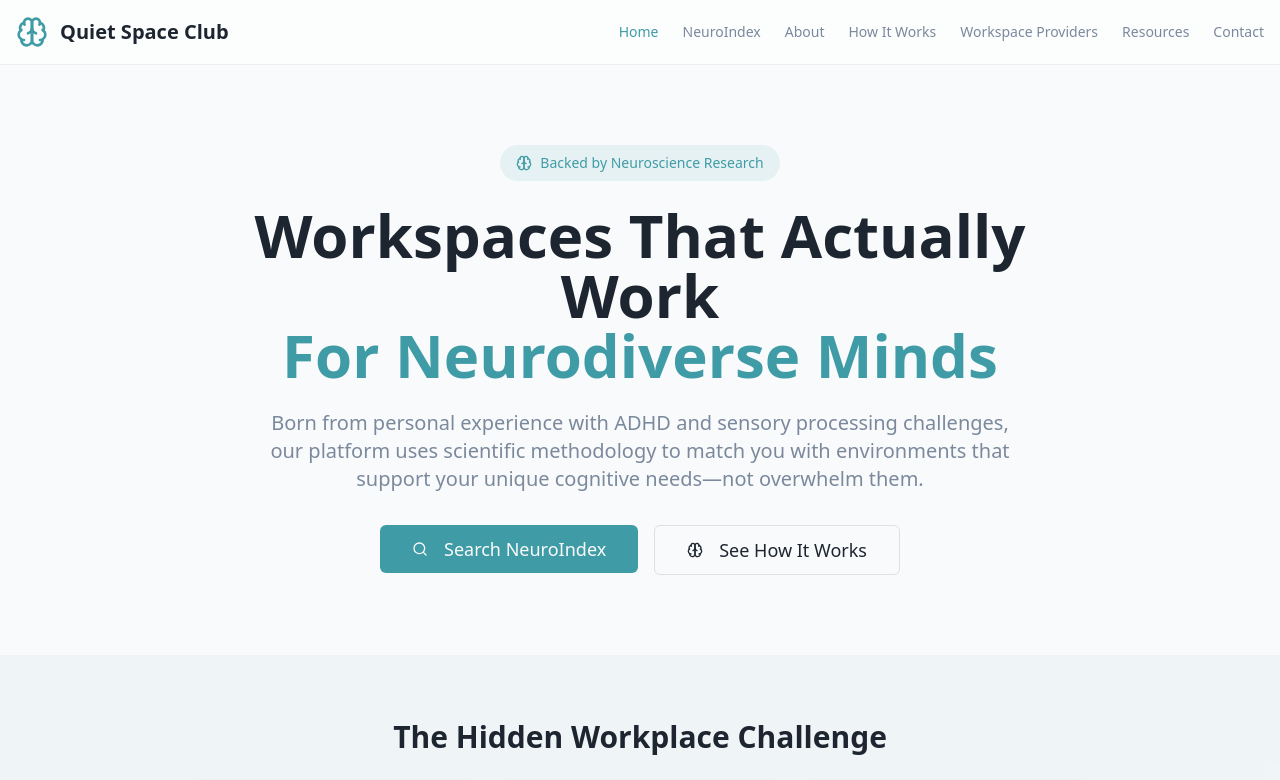
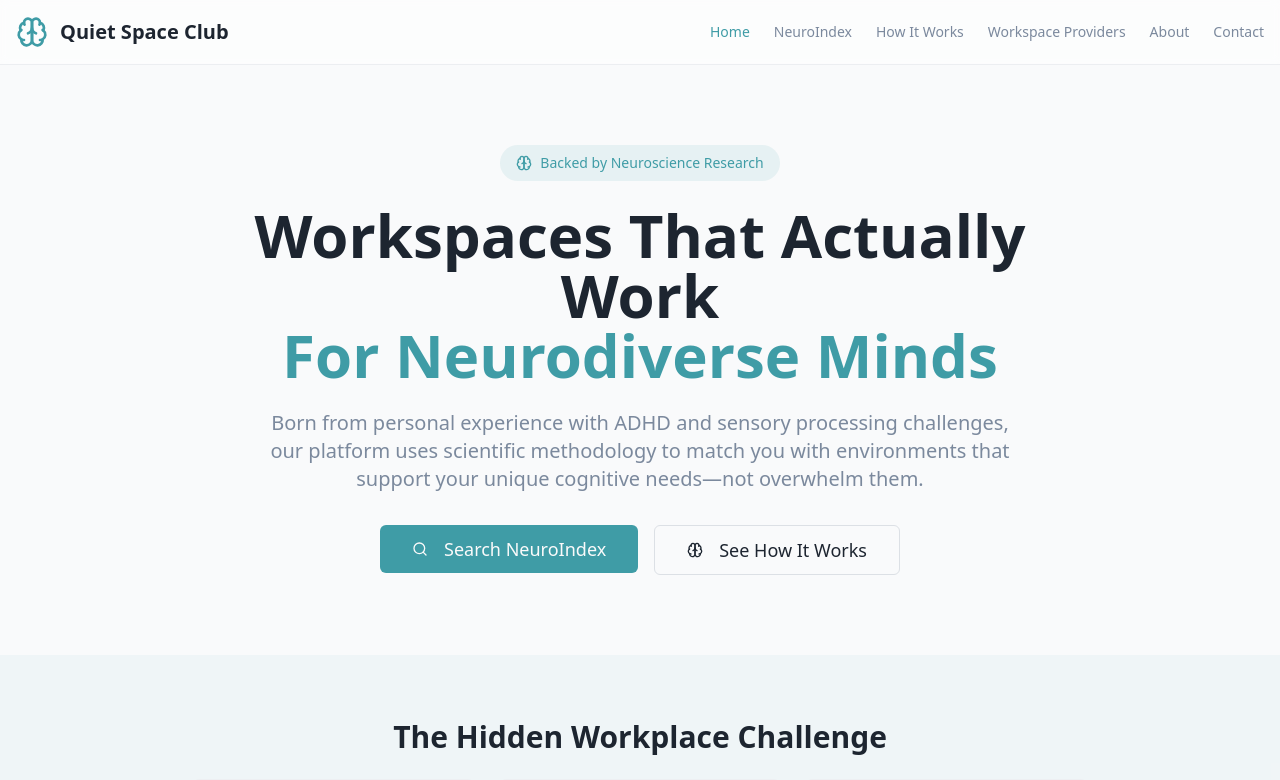
Before and after one commit to digipete/quiet-space-neuro-index, a React (Vite) app: page / in a window 1280 px wide. Shown: the top 780 px of the page. Built offline with nearby package versions, Linux system fonts and the light colour scheme.

Commit message:
Update Navigation.tsx

```diff
--- a/src/components/Navigation.tsx
+++ b/src/components/Navigation.tsx
@@ -11,12 +11,13 @@ export const Navigation = () => {
   const navItems = [
     { name: 'Home', path: '/' },
     { name: 'NeuroIndex', path: '/spaces' },
-    { name: 'About', path: '/about' },
     { name: 'How It Works', path: '/how-it-works' },
     { name: 'Workspace Providers', path: '/workspace-providers' },
-    { name: 'Resources', path: '/resources' },
+    { name: 'About', path: '/about' },
     { name: 'Contact', path: '/contact' },
   ];
+
+  // { name: 'Resources', path: '/resources' },
 
   const isActive = (path: string) => location.pathname === path;
 
```
